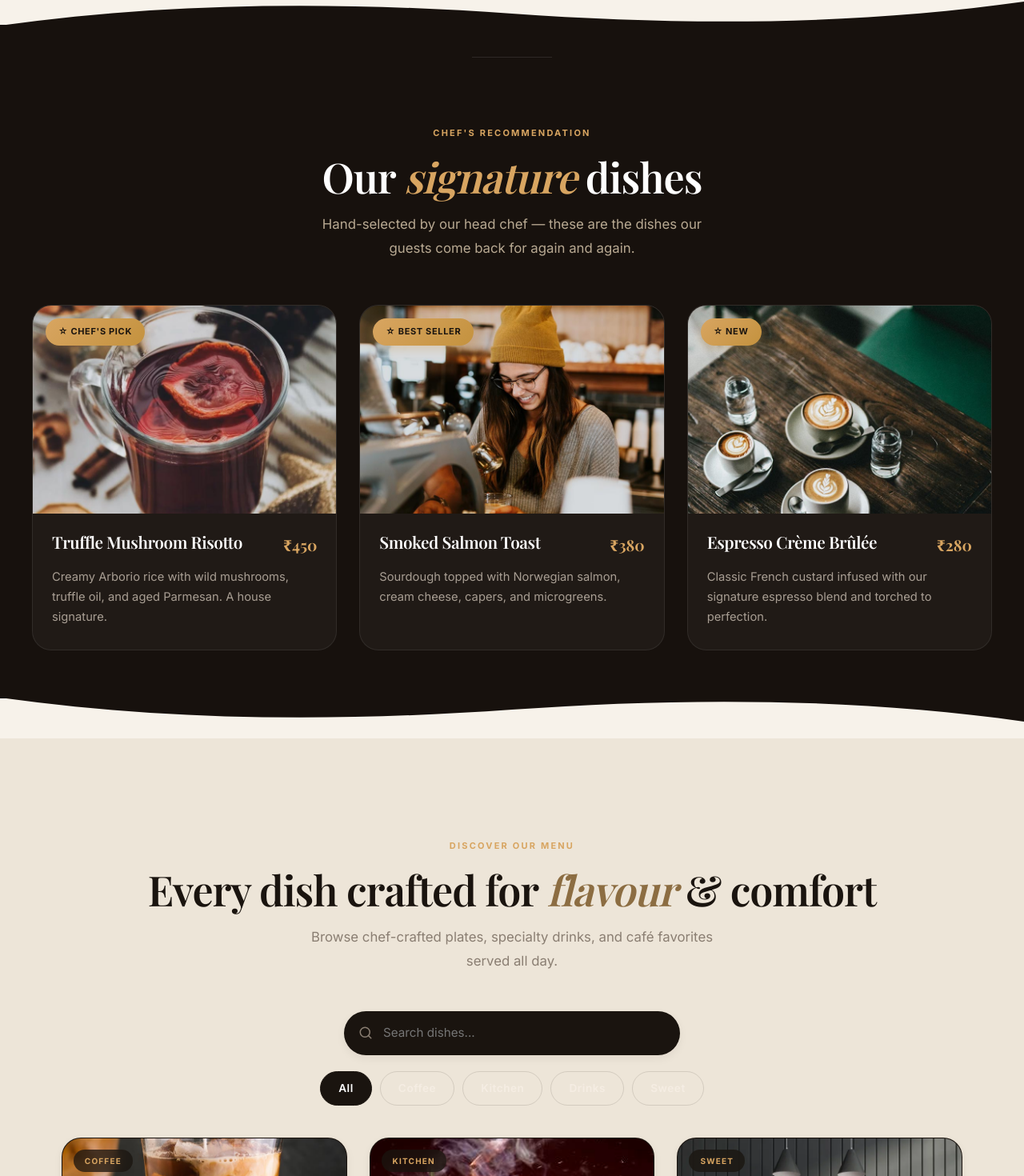
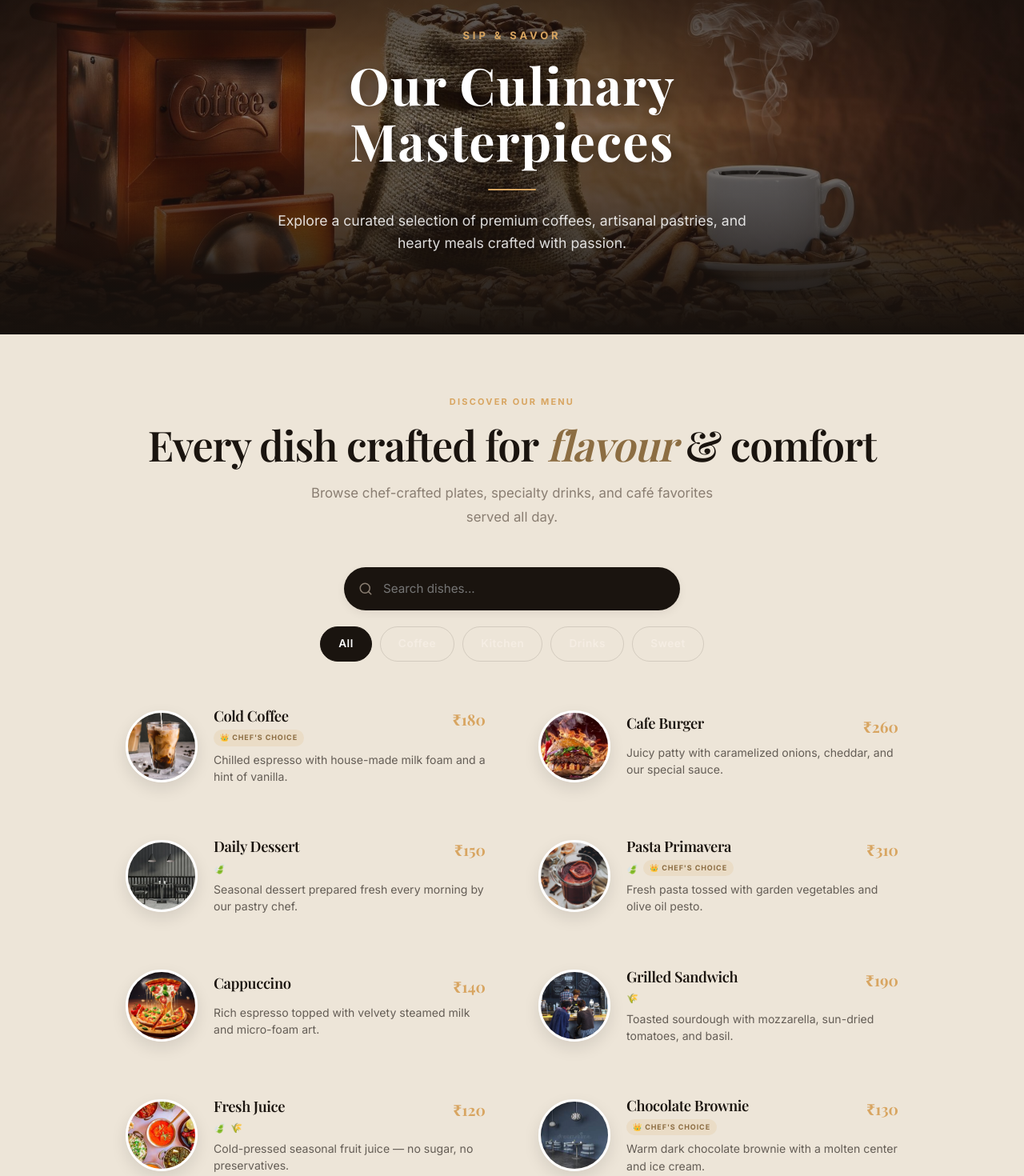
Before and after one commit to vijaybhivagade14-commits/CafeBe-Web26, a React (Create React App) app: page /menu in a window 1280 px wide. Shown: the part 119-1589 px from the top of the page at 80% size. Built offline with nearby package versions, Linux system fonts and the light colour scheme; a web font is replaced by a local one.

Commit message:
Updated MenuHero routs and Commnd SpecialMenu

```diff
--- a/src/pages/Menu.jsx
+++ b/src/pages/Menu.jsx
@@ -2,12 +2,15 @@ import React from 'react';
 import MenuSection from '../components/Menu';
 import SpecialMenu from '../components/SpecialMenu';
 import Footer from '../components/Footer';
+import MenuHero from '../components/MenuHero/MenuHero';
 
 export default function MenuPage() {
   return (
     <>
-      <SpecialMenu />
-      <MenuSection />
+      <MenuHero />
+
+      {/* <SpecialMenu /> */}
+      <MenuSection isDetailedView={true} />
       <Footer />
     </>
   );
```
